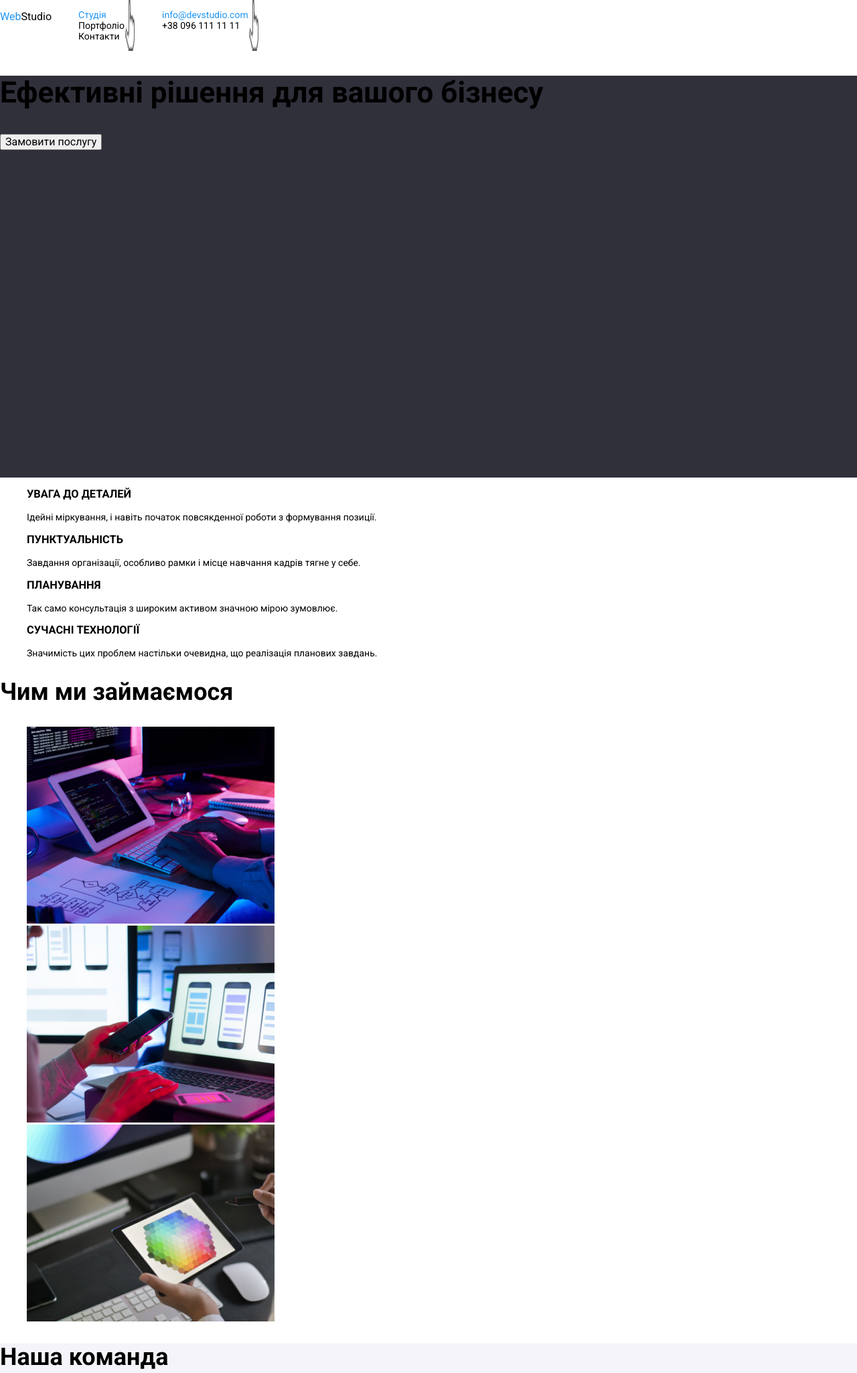
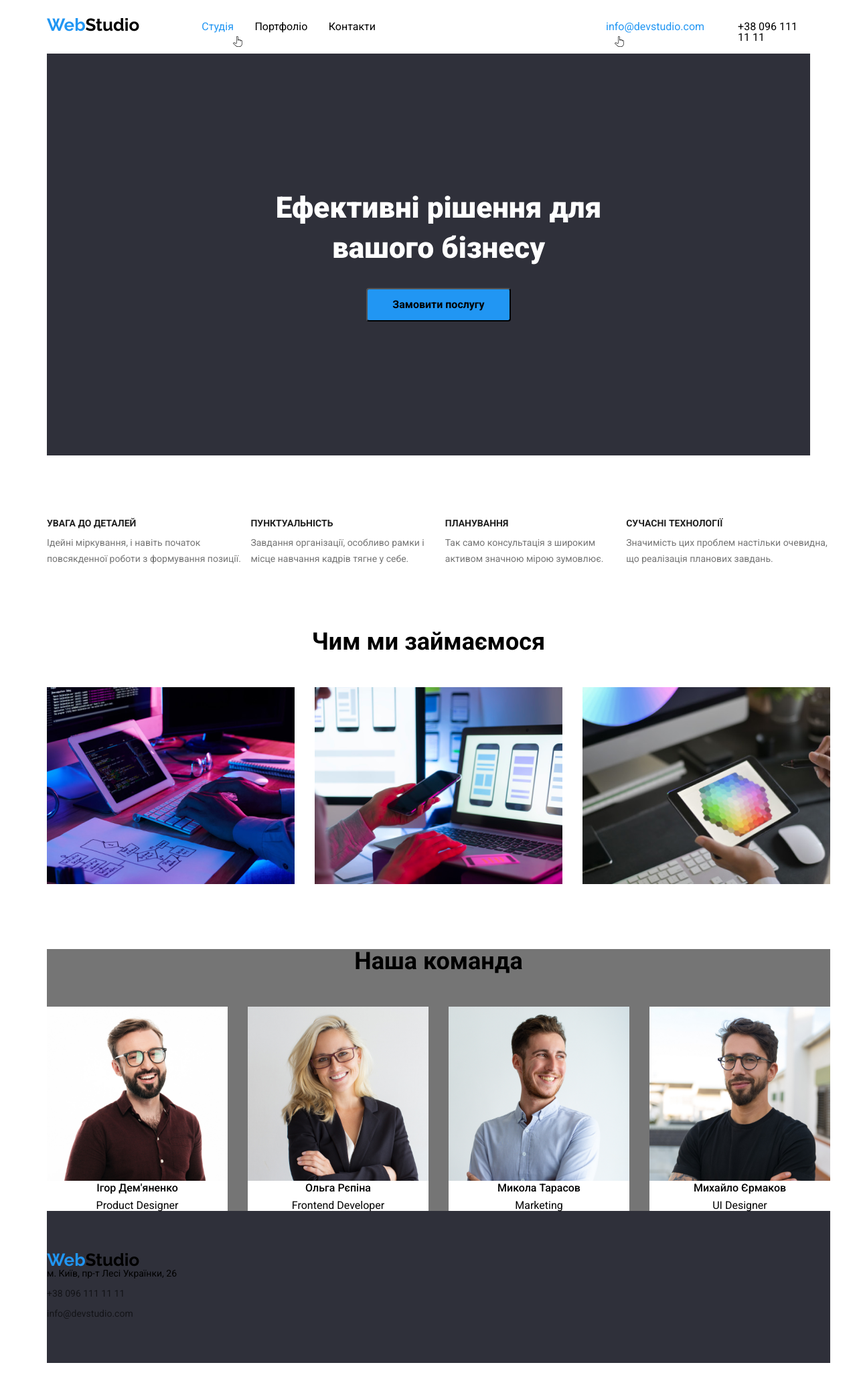
Before and after one commit to Spider-man957/Web-Studio, a plain HTML site: page WebStudio.html in a window 1280 px wide. Shown: the top 2050 px of the page at 67% size. Drawn offline with nearby package versions, Linux system fonts and the light colour scheme; a web font is replaced by a local one.

Commit message:
Web Studio

```diff
--- a/WebStudio.css
+++ b/WebStudio.css
@@ -1,51 +1,301 @@
+/* http://meyerweb.com/eric/tools/css/reset/
+   v2.0 | 20110126
+   License: none (public domain)
+*/
+
+html,
+body,
+div,
+span,
+applet,
+object,
+iframe,
+h1,
+h2,
+h3,
+h4,
+h5,
+h6,
+p,
+blockquote,
+pre,
+a,
+abbr,
+acronym,
+address,
+big,
+cite,
+code,
+del,
+dfn,
+em,
+img,
+ins,
+kbd,
+q,
+s,
+samp,
+small,
+strike,
+strong,
+sub,
+sup,
+tt,
+var,
+b,
+u,
+i,
+center,
+dl,
+dt,
+dd,
+ol,
+ul,
+li,
+fieldset,
+form,
+label,
+legend,
+table,
+caption,
+tbody,
+tfoot,
+thead,
+tr,
+th,
+td,
+article,
+aside,
+canvas,
+details,
+embed,
+figure,
+figcaption,
+footer,
+header,
+hgroup,
+menu,
+nav,
+output,
+ruby,
+section,
+summary,
+time,
+mark,
+audio,
+video {
+  margin: 0;
+  padding: 0;
+  border: 0;
+  font-size: 100%;
+  font: inherit;
+  vertical-align: baseline;
+}
+/* HTML5 display-role reset for older browsers */
+article,
+aside,
+details,
+figcaption,
+figure,
+footer,
+header,
+hgroup,
+menu,
+nav,
+section {
+  display: block;
+}
+body {
+  line-height: 1;
+}
+ol,
+ul {
+  list-style: none;
+}
+blockquote,
+q {
+  quotes: none;
+}
+blockquote:before,
+blockquote:after,
+q:before,
+q:after {
+  content: "";
+  content: none;
+}
+table {
+  border-collapse: collapse;
+  border-spacing: 0;
+}
+body {
+  --google-font-color-sixtyfourconvergence: none;
+}
+/* ----------------------------------------------------------------------------------------------- */
 body {
   font-family: Roboto;
+  letter-spacing: 3%;
+}
+.container {
+  width: 1170px;
+  margin: 0 auto;
+  background-color: white;
+  padding: 0 15px;
+}
+header {
+height: 80px;
+}
+.nav {
+  display: flex;
 
 }
-ul {
-  font-size: 14px;
+.name-of-progect {
+  font-size: 26px;
+  font-weight: bold;
+  font-family: Raleway;
+  color: #000;
+  margin-right: 93px;
+  margin-top: 24px;
 }
-.h2 {
-  font-size: 44px;
+.blue {
+  color: #2196F3;
 }
-.firs-name {
-  width: 100%;
-  height: 600px;
-  background-color: #2F303A;
-}
-.fn {
-  font-size: 36px;
-}
+
 .fst-world {
   color: #2196F3;
 }
-.blue {
+.first-menu-header {
+  display: flex;
+  justify-content: space-between;
+  width: 281px;
+  height: 16px;
+  margin-right: 344px;
+  margin-top: 32px;
+}
+.seckond-manu-header {
+  margin-top: 32px;
+  display: flex;
+}
+.seckond-manu-header-main-b {
+  margin-right: 50px;
   color: #2196F3;
+}
+.fingers {
+  display: flex;
+  justify-content: space-around;
+  margin-top: -10px;
+}
+.firs-name {
+  background-color: #2F303A;
+  height: 600px;
+}
+.first-name-items {
+  height: 600px;
+}
+.solution {
+  padding: 200px 237px 30px;
+}
+.first-name-h2 {
+font-size: 44px;
+color: #FFFFFF;
+font-weight: 900;
+width: 696px;
+height: 120px;
+line-height: 60px;
+text-align: center;
+}
+.first-button {
+  width: 216px;
+  height: 50px;
+  font-size: 16px;
+  font-weight: bold;
+  background-color: #2196F3;
+  border-radius: 4px;
+  margin: 0 477px 200px;
+  padding: 0;
+}
+.seckond-article {
 
+}
+.peculiarities {
+  display: flex;
+  justify-content: space-between;
+  width: 1170px;
+  margin-top: 94px;
+}
+.peculiarities h3 {
+  font-weight: bold;
+  font-size: 14px;
+  color: #212121;
+}
+.peculiarities .text {
+  font-size: 14px;
+  line-height: 24px;
+  margin-top: 10px;
+  color: #757575;
+}
+.text-section {
+  margin: 94px 0;
+}
+.group-one-box {
+  display: flex;
+  justify-content: space-between;
+
+  width: 1170px;
 }
 .group-one {
   width: 370px;
-  height: 294px;
+}
+.our-teem {
+  width: 1170px;
+  background-color: #757575;
+}
+.fn {
+  font-weight: bold;
+  font-size: 36px;
+  text-align: center;
+  margin-bottom: 50px;
+}
+.name {
+  font-weight: 500;
+  margin-bottom: 10px;
 }
 .group-two {
   width: 270px;
-  height: 260px;
 }
-.our-teem {
-  background-color: #F5F4FA;
-  width: auto;
-  height: 648px;
+.group-picture-two-box {
+  display: flex;
+  justify-content: space-between;
+  text-align: center;
+}
+.group-picture-two-box-items {
+  background-color: #FFFFFF;
 }
 footer {
   background-color: #2F303A;
-  height: 252px;
+  width: 1170px;
+}
+footer .name-of-progect {
+  margin-bottom: 20px;
+  padding-top: 60px;
+  margin: 0;
+}
+.info-box {
+  font-size: 14px;
+  font-weight: 400;
+}
+.info-box li {
+  height: 21px;
+}
+.info-item {
+  margin-bottom: 9px ;
+}
+.info-color-a {
+  color: #00000099;
+  margin-bottom: 9px;
 }
 .info-color {
-  color: #FFFFFF;
+  color: #00000099;
 }
-li {
-  list-style-type: none;
+footer ul {
+padding-bottom: 60px;
 }
-header {
-  display: flex;
-}
--- a/WebStudio.html
+++ b/WebStudio.html
@@ -4,51 +4,75 @@
     <meta charset="UTF-8" />
     <meta name="viewport" content="width=device-width, initial-scale=1.0" />
     <title>Document</title>
-    <link rel="stylesheet" href="https://cdnjs.cloudflare.com/ajax/libs/modern-normalize/3.0.1/modern-normalize.min.css">
+    <link
+      rel="stylesheet"
+      href="https://cdnjs.cloudflare.com/ajax/libs/modern-normalize/3.0.1/modern-normalize.min.css"
+      integrity="sha512-q6WgHqiHlKyOqslT/lgBgodhd03Wp4BEqKeW6nNtlOY4quzyG3VoQKFrieaCeSnuVseNKRGpGeDU3qPmabCANg=="
+      crossorigin="anonymous"
+      referrerpolicy="no-referrer"
+    />
     <link rel="stylesheet" href="./WebStudio.css" />
-<link href="https://fonts.googleapis.com/css2?family=Monsieur+La+Doulaise&family=Montserrat:ital,wght@0,100..900;1,100..900&family=Roboto:ital,wght@0,100;0,300;0,400;0,500;0,700;0,900;1,100;1,300;1,400;1,500;1,700;1,900&family=Sixtyfour+Convergence:BLED@58&display=swap" rel="stylesheet">
+    <link href="https://fonts.googleapis.com/css2?family=Raleway:ital,wght@0,100..900;1,100..900&family=Roboto:ital,wght@0,100;0,300;0,400;0,500;0,700;0,900;1,100;1,300;1,400;1,500;1,700;1,900&display=swap" rel="stylesheet">
   </head>
   <body>
+    <div class="container">
       <header>
-      <p>
-        <span class="fst-world"> Web</span>Studio
-      </p>
-      <ul>
-        <li class="blue">Студія</li>
-        <li>Портфоліо</li>
-        <li>Контакти</li>
+        <div class="nav">
+          <div class="name-of-progect">
+            <p><span class="fst-world"> Web</span>Studio</p>
+          </div>
+          <ul class="first-menu-header">
+            <li class="blue" id="first-menu-header-main">Студія</li>
+            <li class="first-menu-header-main">Портфоліо</li>
+            <li class="first-menu-header-main">Контакти</li>
           </ul>
-      <img src="./img/finger 1 (1).png" alt="finger" />
-      <ul>
-        <li class="blue">info@devstudio.com</li>
-        <li>+38 096 111 11 11</li>
+
+          <ul class="seckond-manu-header">
+            <li class="seckond-manu-header-main-b">info@devstudio.com</li>
+            <li class="seckond-manu-header-main">+38 096 111 11 11</li>
           </ul>
-      <img src="./img/finger 1 (1).png" alt="finger" />
+        </div>
+        <ul class="fingers">
+          <li>
+            <img src="./img/finger 1 (1).png" alt="finger" class="finger1" />
+          </li>
+          <li>
+            <img src="./img/finger 1 (1).png" alt="finger" class="finger2" />
+          </li>
+        </ul>
       </header>
       <main>
         <article class="firs-name">
-        <h1 class="h2">Ефективні рішення для вашого бізнесу</h1>
-
-        <button>Замовити послугу</button>
+          <div class="first-name-items">
+          <div class="solution">
+            <h2 class="first-name-h2">Ефективні рішення для
+              <div>вашого бізнесу</div>
+              </h2>
+          </div>
+          <button class="first-button">Замовити послугу</button>
+        </div>
         </article>
-      <ul>
+        <article class="seckond-article">
+        <ul class="peculiarities">
           <li>
             <h3>УВАГА ДО ДЕТАЛЕЙ</h3>
             <p class="text">
-            Ідейні міркування, і навіть початок повсякденної роботи з формування
-            позиції.
+              Ідейні міркування, і навіть початок повсякденної роботи з
+              формування позиції.
             </p>
           </li>
           <li>
             <h3>ПУНКТУАЛЬНІСТЬ</h3>
             <p class="text">
-            Завдання організації, особливо рамки і місце навчання кадрів тягне у
-            себе.
+              Завдання організації, особливо рамки і місце навчання кадрів тягне
+              у себе.
             </p>
           </li>
           <li>
             <h3>ПЛАНУВАННЯ</h3>
-          <p class="text">Так само консультація з широким активом значною мірою зумовлює.</p>
+            <p class="text">
+              Так само консультація з широким активом значною мірою зумовлює.
+            </p>
           </li>
           <li>
             <h3>СУЧАСНІ ТЕХНОЛОГІЇ</h3>
@@ -58,45 +82,53 @@
             </p>
           </li>
         </ul>
+        <div class="text-section">
         <h2 class="fn">Чим ми займаємося</h2>
-      <ul>
-        <li><img src="./img/img.png" alt="pickture" class="group-one"/></li>
-        <li><img src="./img/2.png" alt="pickture" class="group-one"/></li>
-        <li><img src="./img/3.png" alt="pickture" class="group-one"/></li>
+        <ul class="group-one-box">
+          <li><img src="./img/img.png" alt="pickture" class="group-one" /></li>
+          <li><img src="./img/2.png" alt="pickture" class="group-one" /></li>
+          <li><img src="./img/3.png" alt="pickture" class="group-one" /></li>
         </ul>
+      </div>
+      </article>
         <div class="our-teem">
-      <h2 class="fn">Наша команда</h2>
-      <ul>
+          <ul class="our-teem-items">
+            <li><h2 class="fn">Наша команда</h2></li>
             <li>
-          <img src="./img/1.1.jpg" alt="pickture" class="group-two"/>
-          <p>Ігор Дем'яненко</p>
+              <ul class="group-picture-two-box">
+                <li class="group-picture-two-box-items">
+                  <img src="./img/1.1.jpg" alt="pickture" class="group-two" />
+                  <p class="name">Ігор Дем'яненко</p>
                   <p>Product Designer</p>
                 </li>
-        <li>
-          <img src="./img/1.2.jpg" alt="pickture" class="group-two"/>
-          <p>Ольга Рєпіна</p>
+                <li class="group-picture-two-box-items">
+                  <img src="./img/1.2.jpg" alt="pickture" class="group-two" />
+                  <p class="name">Ольга Рєпіна</p>
                   <p>Frontend Developer</p>
                 </li>
-        <li>
-          <img src="./img/1.3.jpg" alt="pickture" class="group-two"/>
-          <p>Микола Тарасов</p>
+                <li class="group-picture-two-box-items">
+                  <img src="./img/1.3.jpg" alt="pickture" class="group-two" />
+                  <p class="name">Микола Тарасов</p>
                   <p>Marketing</p>
                 </li>
-        <li>
-          <img src="./img/1.4.jpg" alt="pickture" class="group-two"/>
-          <p>Михайло Єрмаков</p>
+                <li class="group-picture-two-box-items">
+                  <img src="./img/1.4.jpg" alt="pickture" class="group-two" />
+                  <p class="name">Михайло Єрмаков</p>
                   <p>UI Designer</p>
+                </li>
+              </ul>
             </li>
           </ul>
         </div>
       </main>
       <footer>
-      <p><span class="fst-world"> Web</span>Studio</p>
-      <ul>
-        <li>м. Київ, пр-т Лесі Українки, 26</li>
-        <li class="info-color">+38 096 111 11 11</li>
+        <p class="name-of-progect"><span class="fst-world"> Web</span>Studio</p>
+        <ul class="info-box">
+          <li class="info-item">м. Київ, пр-т Лесі Українки, 26</li>
+          <li class="info-color-a">+38 096 111 11 11</li>
           <li class="info-color">info@devstudio.com</li>
         </ul>
       </footer>
+    </div>
   </body>
 </html>
```
Also changed, not shown: portfolio.html (added, +43 -0 lines). Lines whose indentation alone changed are shown as unchanged.
